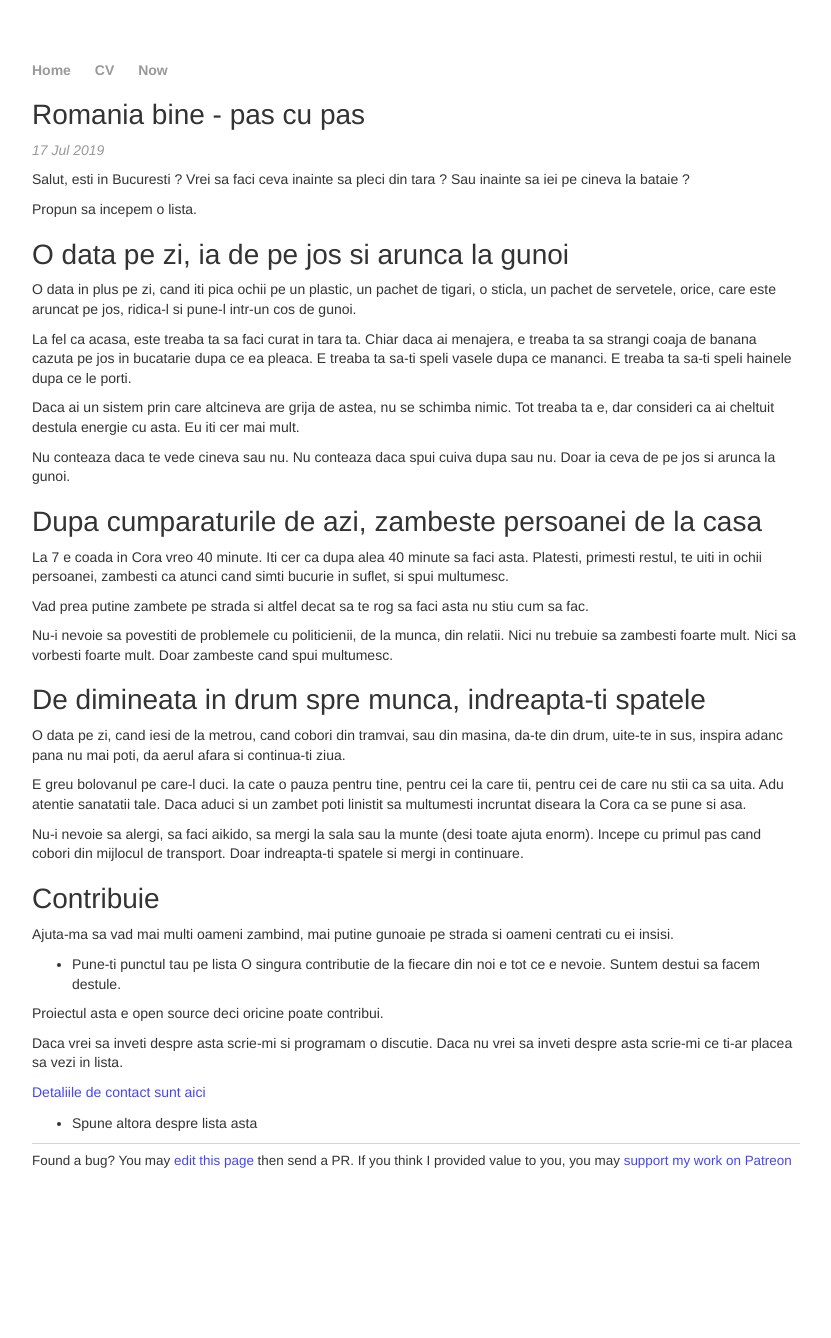
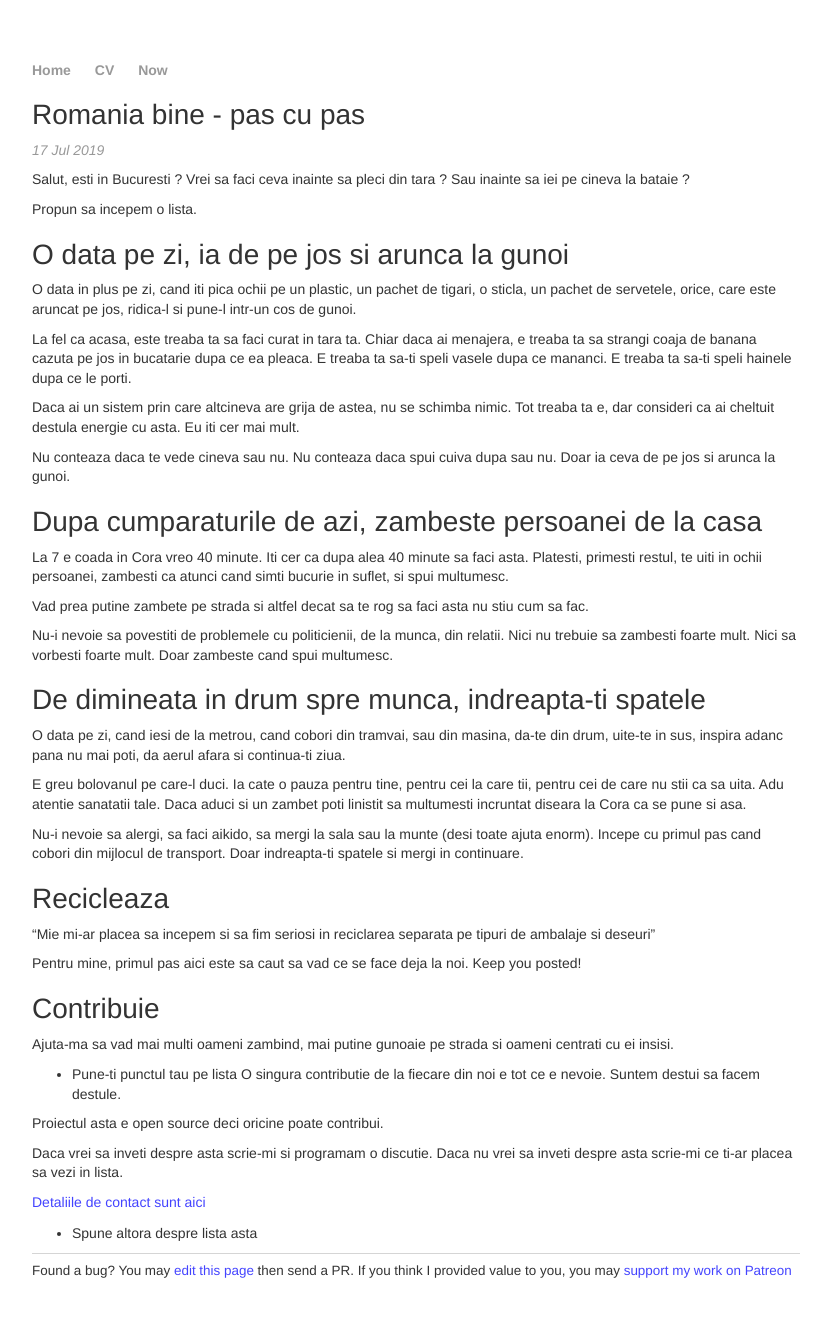
Before and after one commit to anrei0000/anrei0000.github.io, a Jekyll site: the page built from _posts/2019-07-17-romania-bine-pas-cu-pas.md, in a window 1280 px wide. Shown: the whole page, without its empty margins (224-1055 px from the left). Built offline with Jekyll 4.4.1, drawn with Linux system fonts in a browser that asks for light colours; nearby versions of some CDN libraries; a style sheet for code colours, icons or effects is not loaded; before the commit the page ends 1228 px from its top, so only the background shows below that.

Commit message:
- update

```diff
--- a/_posts/2019-07-17-romania-bine-pas-cu-pas.md
+++ b/_posts/2019-07-17-romania-bine-pas-cu-pas.md
@@ -31,6 +31,12 @@ E greu bolovanul pe care-l duci. Ia cate o pauza pentru tine, pentru cei la care
 
 Nu-i nevoie sa alergi, sa faci aikido, sa mergi la sala sau la munte (desi toate ajuta enorm). Incepe cu primul pas cand cobori din mijlocul de transport. Doar indreapta-ti spatele si mergi in continuare.
 
+# Recicleaza
+"Mie mi-ar placea sa incepem si sa fim seriosi in reciclarea separata pe tipuri de ambalaje si deseuri"
+
+Pentru mine, primul pas aici este sa caut sa vad ce se face deja la noi. Keep you posted!
+
+
 # Contribuie
 Ajuta-ma sa vad mai multi oameni zambind, mai putine gunoaie pe strada si oameni centrati cu ei insisi.
 
```
